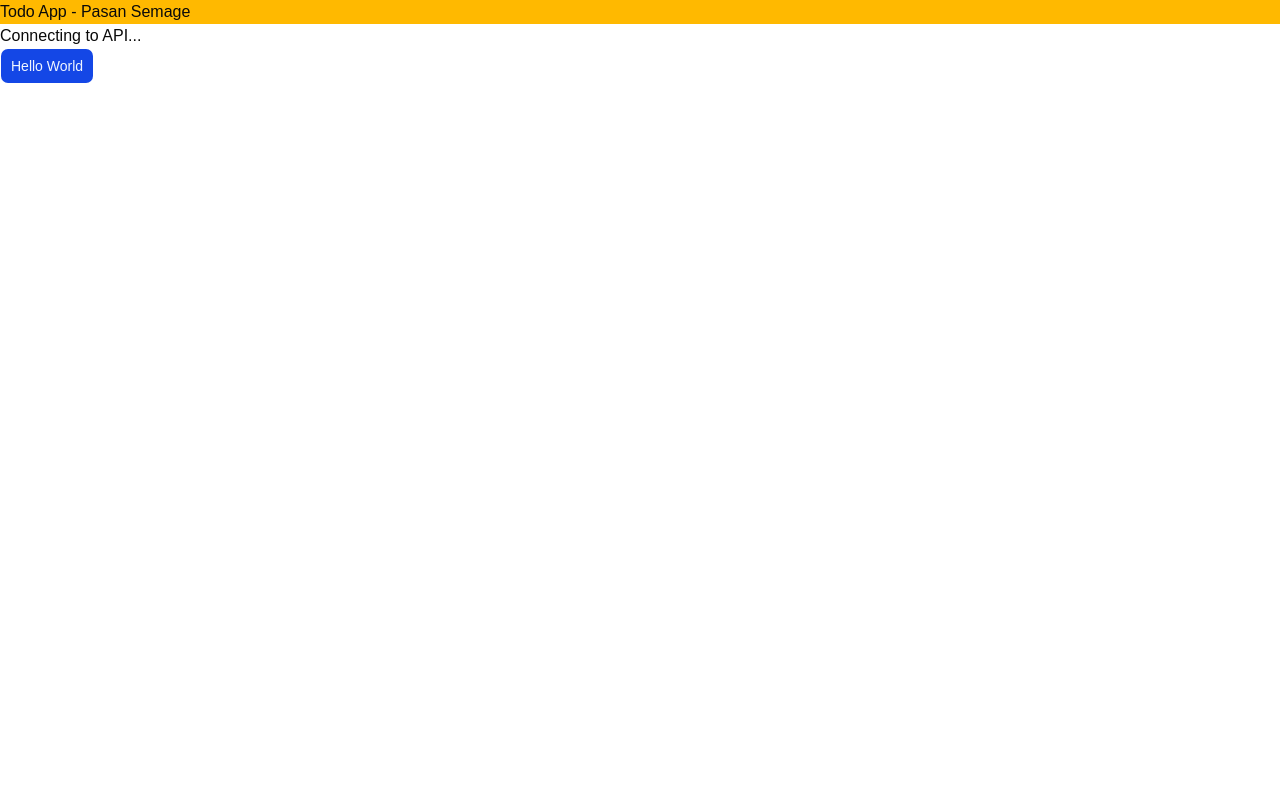
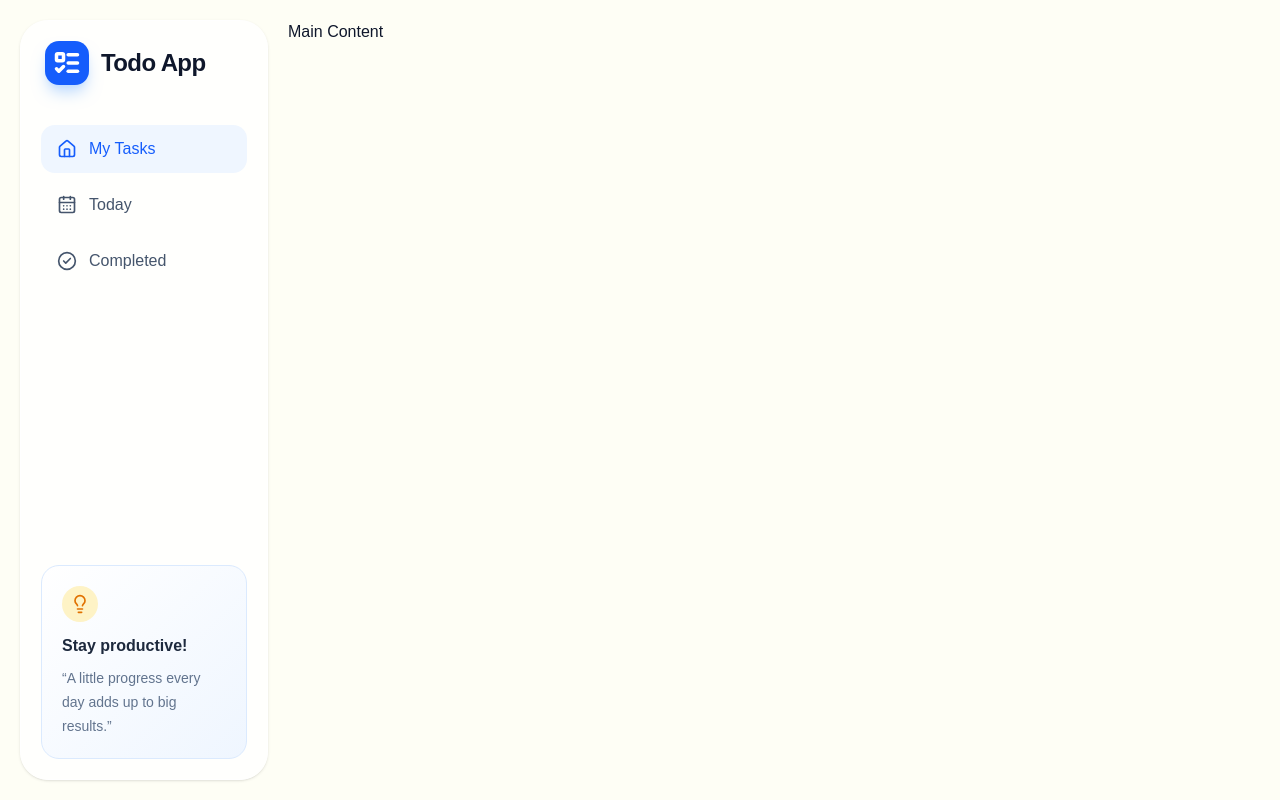
Before and after one commit to kingpasan/todo-app, a React (Vite) app in the folder client/: page / in a window 1280 px wide. Built offline with nearby package versions, Linux system fonts and the light colour scheme; no server answers.

Commit message:
frontend: app side bar added.

```diff
--- a/client/src/App.tsx
+++ b/client/src/App.tsx
@@ -1,32 +1,29 @@
-import { useEffect, useState } from "react";
-import { Button } from "./components/ui/button";
-
-type PingResponse = {
-  status: string;
-  message: string;
-};
+import { useState } from "react";
+import AppSidebar from "./components/layout/AppSidebar";
+import type { Page, TodoFilter } from "./types/todo";
 
 const App = () => {
-  const [ping, setPing] = useState<PingResponse | null>(null);
+  const [currentPage, setCurrentPage] = useState<Page>("tasks");
+  const [filter, setFilter] = useState<TodoFilter>("All");
 
-  useEffect(() => {
-    fetch("/api/ping")
-      .then((response) => {
-        if (!response.ok) {
-          throw new Error("API request failed");
-        }
-        return response.json() as Promise<PingResponse>;
-      })
-      .then(setPing)
-      .catch(console.error);
-  }, []);
+  const handleNavigate = (page: Page) => {
+    setCurrentPage(page);
 
+    if (page === "completed") {
+      setFilter("Completed");
+    } else if (page === "today") {
+      setFilter("Active");
+    } else if (page === "tasks") {
+      setFilter("All");
+    }
+  };
   return (
-    <main>
-      <h1 className="bg-amber-400">Todo App - Pasan Semage</h1>
-      <p>{ping?.message ?? "Connecting to API..."}</p>
-      <Button>Hello World</Button>
-    </main>
+    <div className="min-h-screen bg-[#fefef5] text-slate-900">
+      <div className="mx-auto flex min-h-screen gap-5 p-4 md:p-5">
+        <AppSidebar currentPage={currentPage} onNavigate={handleNavigate} />
+        <main className="min-w-0 flex-1">Main Content</main>
+      </div>
+    </div>
   );
 };
 
--- /dev/null
+++ b/client/src/components/layout/AppSidebar.tsx
@@ -0,0 +1,71 @@
+import type { Page } from "@/types/todo";
+import {
+  Home,
+  CalendarDays,
+  CircleCheck,
+  Lightbulb,
+  ListTodo,
+} from "lucide-react";
+
+type AppSidebarProps = {
+  currentPage: Page;
+  onNavigate: (page: Page) => void;
+};
+
+const navigationItems = [
+  { id: "tasks", label: "My Tasks", icon: Home },
+  { id: "today", label: "Today", icon: CalendarDays },
+  { id: "completed", label: "Completed", icon: CircleCheck },
+] as const;
+
+const AppSidebar = ({ currentPage, onNavigate }: AppSidebarProps) => {
+  return (
+    <aside className="hidden w-62 shrink-0 flex-col rounded-[28px] border border-white bg-white/80 p-5 shadow-sm lg:flex">
+      <div className="mb-10 flex items-center gap-3 px-1">
+        <div className="grid h-11 w-11 place-items-center rounded-[14px] bg-blue-600 text-white shadow-lg shadow-blue-200">
+          <ListTodo className="h-7 w-7" strokeWidth={3} />
+        </div>
+
+        <span className="text-2xl font-bold tracking-tight">Todo App</span>
+      </div>
+
+      <nav className="space-y-2" aria-label="Main navigation">
+        {navigationItems.map((item) => {
+          const Icon = item.icon;
+          const isActive = currentPage === item.id;
+
+          return (
+            <button
+              key={item.id}
+              type="button"
+              onClick={() => onNavigate(item.id)}
+              aria-current={isActive ? "page" : undefined}
+              className={`flex w-full items-center gap-3 rounded-xl px-4 py-3 text-left font-medium transition-colors ${
+                isActive
+                  ? "bg-blue-50 text-blue-600"
+                  : "text-slate-600 hover:bg-slate-50"
+              }`}
+            >
+              <Icon className="h-5 w-5" />
+              {item.label}
+            </button>
+          );
+        })}
+      </nav>
+
+      <div className="mt-auto rounded-2xl border border-blue-100 bg-linear-to-br from-white to-blue-50 p-5">
+        <div className="mb-3 grid h-9 w-9 place-items-center rounded-full bg-amber-100 text-amber-600">
+          <Lightbulb className="h-5 w-5" />
+        </div>
+
+        <h3 className="font-semibold text-slate-800">Stay productive!</h3>
+
+        <p className="mt-2 text-sm leading-6 text-slate-500">
+          “A little progress every day adds up to big results.”
+        </p>
+      </div>
+    </aside>
+  );
+};
+
+export default AppSidebar;
--- /dev/null
+++ b/client/src/types/todo.ts
@@ -0,0 +1,2 @@
+export type Page = "tasks" | "today" | "completed";
+export type TodoFilter = "All" | "Active" | "Completed";
```
